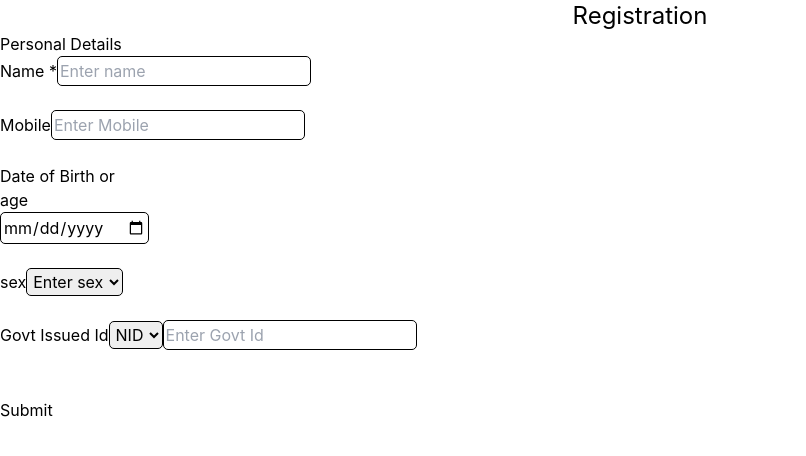
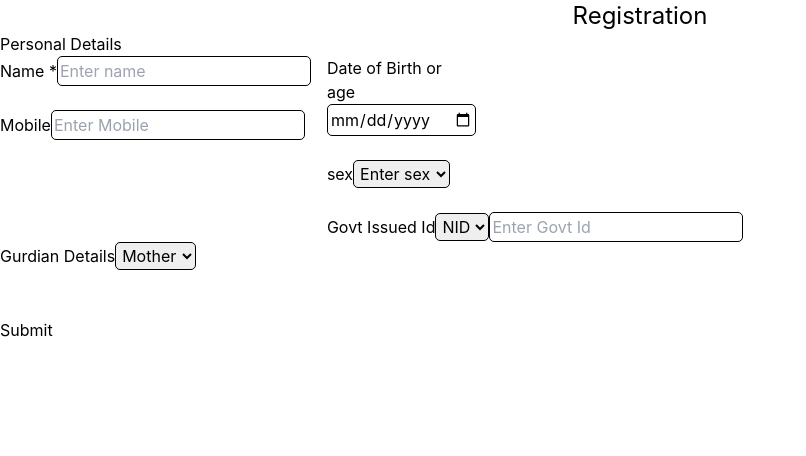
Before and after one commit to abdullah-miah/registration-form, a React (Create React App) app: page / in a window 1280 px wide. Shown: the top 456 px of the page, without its empty margins (0-806 px from the left). Built offline with nearby package versions, Linux system fonts and the light colour scheme.

Commit message:
some change in markup

```diff
--- a/src/Components/Form/Registration.js
+++ b/src/Components/Form/Registration.js
@@ -20,11 +20,12 @@ const Registration = () => {
                 sex:"",
                 id:"",
                 govtId:"",
-
+                gurdian:"",
             }} onSubmit={fromdata}>
 
             <Form>
                 <div>
+                <div className='flex gap-4'>
                     <div>
                     <label>Name *</label>
                 <Field className="input"
@@ -61,6 +62,18 @@ const Registration = () => {
                 <Field className="input" placeholder="Enter Govt Id" name="govtId" type ="text"></Field>
                     </div>
                 </div>
+                {/* Contact Details */}
+
+                <div>
+                   <label>Gurdian Details</label>
+                   <Field className="input"  name="gurdian" as ="select">
+                    <option value='Mother'>Mother</option>
+                    <option value='Father'>Father</option>
+                    <option value='Sister'>Sister</option>
+                </Field>
+                </div>
+
+                </div>
                 <br/>
                 <br/>
                 <button type='submit'>Submit</button>
```
